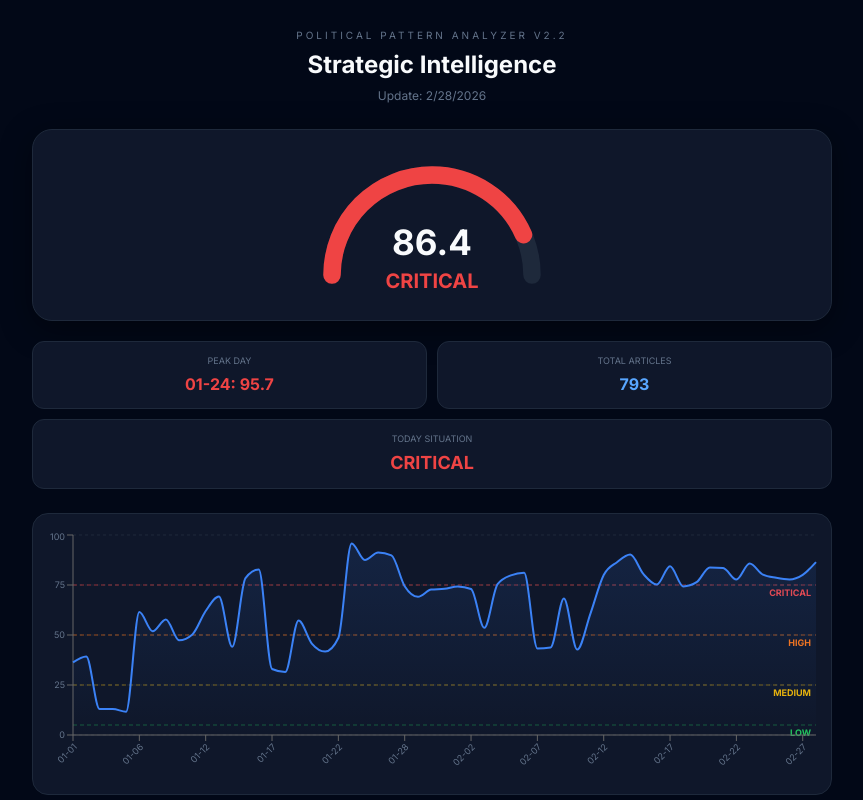
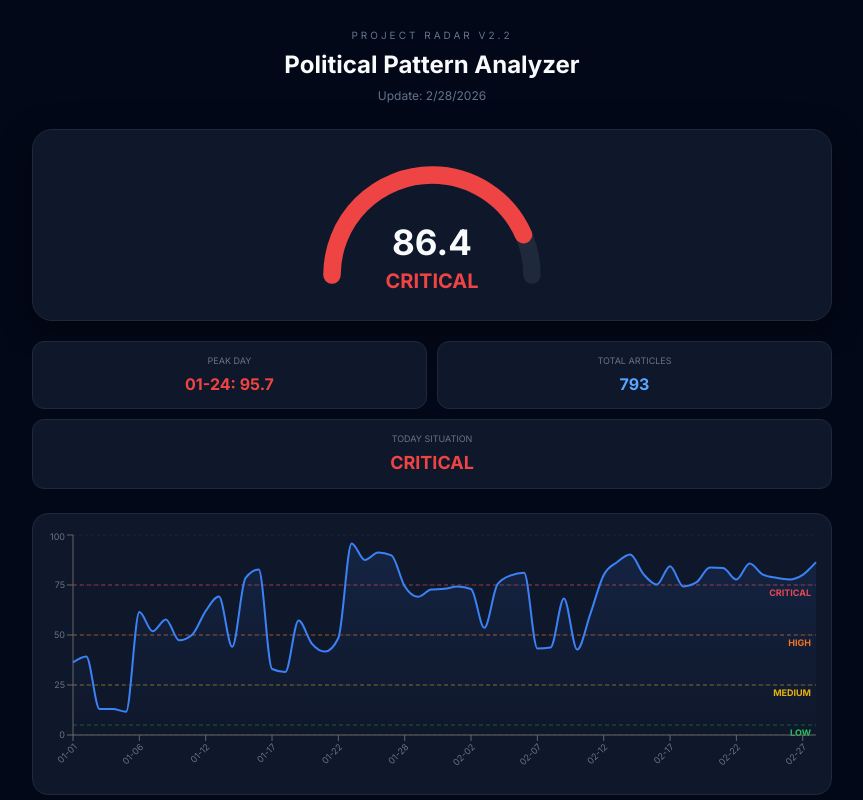
Before and after one commit to GeoTouhme/Political_Analyzer, a React (Vite) app in the folder dashboard_v3/: page / in a window 1280 px wide. Shown: the top 800 px of the page, without its empty margins (208-1071 px from the left). Built offline with nearby package versions, Linux system fonts and the light colour scheme.

Commit message:
auto-sync: v3 analysis update 2026-02-28 16:51

```diff
--- a/dashboard_v3/src/App.jsx
+++ b/dashboard_v3/src/App.jsx
@@ -83,10 +83,10 @@ export default function App() {
       {/* Header */}
       <div style={{ marginBottom: 24, textAlign: 'center' }}>
         <div style={{ fontSize: 10, letterSpacing: 3, color: "#64748b", textTransform: "uppercase", marginBottom: 4 }}>
-          Political Pattern Analyzer v2.2
+          Project Radar v2.2
         </div>
         <h1 style={{ fontSize: 24, fontWeight: 800, color: "#f8fafc", margin: 0 }}>
-          Strategic Intelligence
+          Political Pattern Analyzer
         </h1>
         <div style={{ color: "#64748b", fontSize: 12, marginTop: 4 }}>
            Update: {meta.generated_at ? new Date(meta.generated_at).toLocaleDateString() : 'Live'}
```
Also changed, not shown: 2 other files (tests, documents, lock files or other folders).
